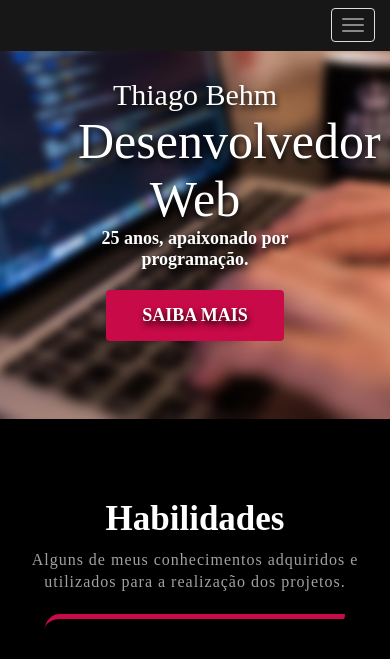
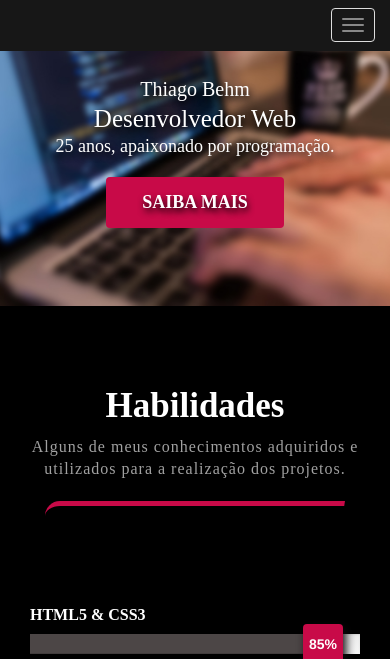
Before and after one commit to thiagobehm/thiagobehm.github.io, a PHP site: page / in a window 390 px wide. Shown: the top 659 px of the page. Run offline with PHP 8.4, Linux system fonts and the light colour scheme; some libraries are stand-ins or nearby versions.

Commit message:
new adjustments on media queries

```diff
--- a/css/style.css
+++ b/css/style.css
@@ -290,3 +290,21 @@ footer .paragraph {
     width: 60%;
   }
 }
+
+@media (max-width: 550px) {
+  .header .title {
+    font: 300 20px "Myriad Pro";
+    display: block;
+    position: relative;
+  }
+  .header .subtitle {
+    font: 500 25px "Myriad Pro";
+    line-height: 35px;
+  }
+  .header .description {
+    font: 300 18px "Myriad Pro";
+  }
+  .space {
+    padding: 20% 5%;
+  }
+}
```
